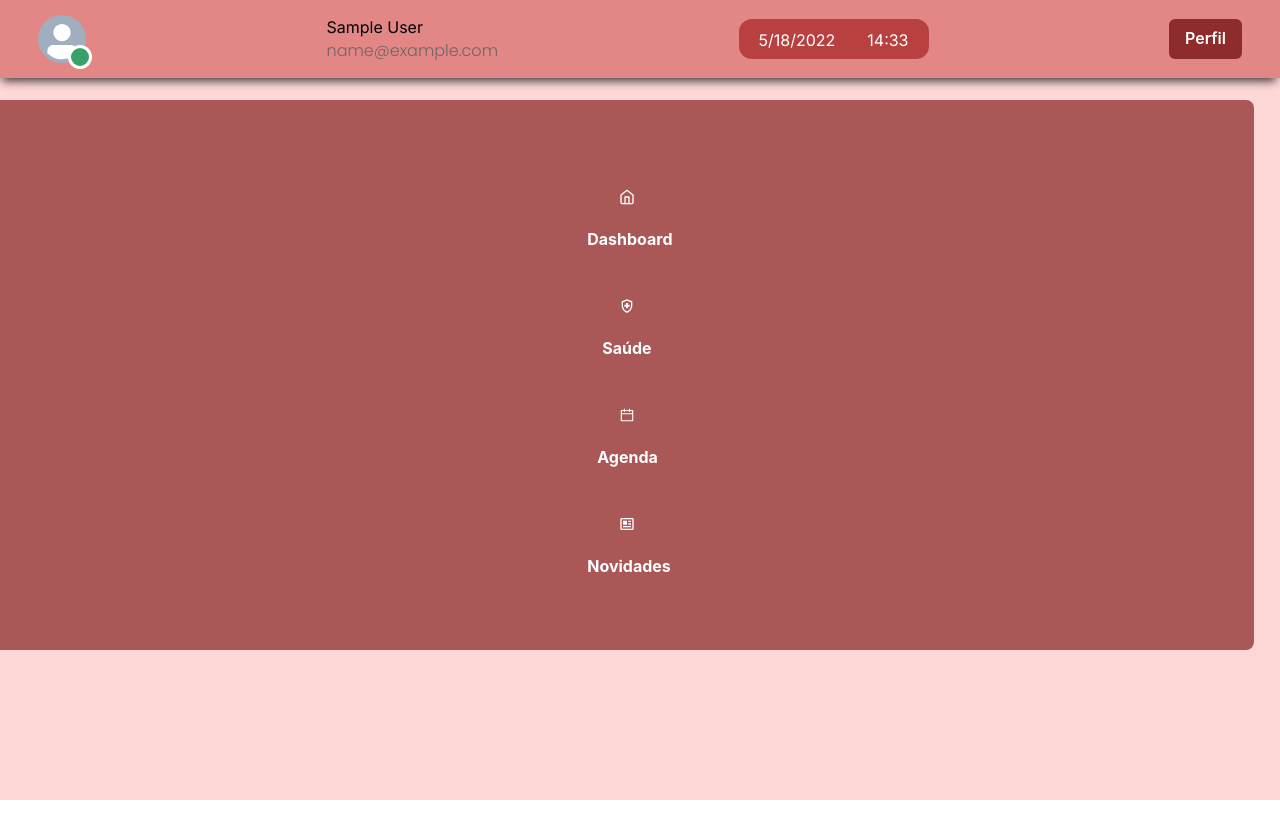
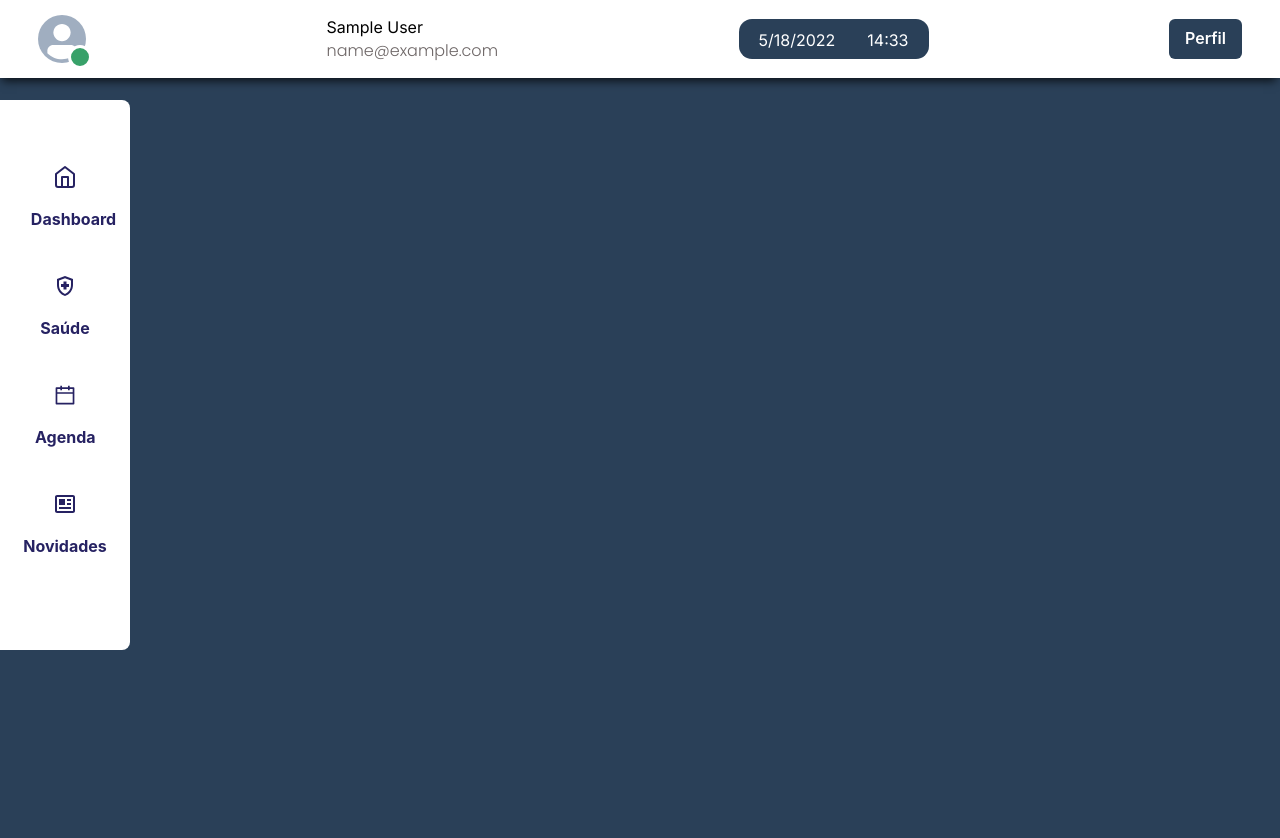
Before and after one commit to fferreiracanedo/my-dogs-health, a React (Create React App) app in the folder mydogshealth/: page /dashboard/consultas in a window 1280 px wide. Shown: the top 838 px of the page. Before the commit the page ends 800 px from the top, so only its background shows below. Built offline with nearby package versions, Linux system fonts and the light colour scheme; sample sign-in values are in the browser's storage.

Commit message:
fix: paleta de cores

```diff
--- a/mydogshealth/src/App.js
+++ b/mydogshealth/src/App.js
@@ -10,10 +10,11 @@ function App() {
   return (
     <ChakraProvider theme={theme}>
       <Flex
-        height="100%"
+        height="220vh"
         width="100%"
         justifyContent="center"
-        bgColor="#FED7D7"
+        bgColor="#2A4058"
+        color="#FFF"
       >
         <Routes />
         {/* <DashboardDoctor /> */}
--- a/mydogshealth/src/components/CardDashboardAddDog/index.jsx
+++ b/mydogshealth/src/components/CardDashboardAddDog/index.jsx
@@ -22,7 +22,7 @@ const CardDashboardAddDog = () => {
   return (
     <Flex
       m="2%"
-      backgroundColor="#AC5858"
+      backgroundColor="#FFF"
       padding="1rem"
       borderRadius="8px"
       width={{ base: '100%', md: '45%' }}
@@ -34,7 +34,7 @@ const CardDashboardAddDog = () => {
         <Box
           width="100%"
           fontSize={{ base: '18px', md: '14px', lg: '16px', xl: '20px' }}
-          color="#ffffff"
+          color="#000"
           fontFamily="Inter"
           fontStyle="normal"
           fontWeight="700"
@@ -45,7 +45,7 @@ const CardDashboardAddDog = () => {
         <Box
           width="100%"
           maxWidth="300px"
-          color="#ffffff"
+          color="#000"
           fontFamily="Poppins"
           fontStyle="normal"
           fontWeight="400"
@@ -86,8 +86,8 @@ const CardDashboardAddDog = () => {
             display="flex"
             alignItems="center"
             textAlign="center"
-            backgroundColor="#792323"
-            color="#fff"
+            backgroundColor="#b8b3b3"
+            color="#000"
             size="xs"
             onClick={onOpen}
             fontWeight="bold"
--- a/mydogshealth/src/components/CardFeed/index.jsx
+++ b/mydogshealth/src/components/CardFeed/index.jsx
@@ -3,9 +3,9 @@ import { Box, Text, Button, Flex } from '@chakra-ui/react';
 const CardFeed = ({ title, text }) => {
   return (
     <Flex
-      backgroundColor="#AC5858"
+      backgroundColor="#A5B6CA"
       width="100%"
-      color="#FFFFFF"
+      color="#000"
       borderRadius="8px"
       margin="10px 0"
       justifyContent="space-around"
--- a/mydogshealth/src/components/CardMarcarConsulta/index.jsx
+++ b/mydogshealth/src/components/CardMarcarConsulta/index.jsx
@@ -28,10 +28,11 @@ const CardMarcarConsulta = () => {
       m="2%"
       width={{ base: '100%', md: '45%' }}
       height="200px"
-      backgroundColor="#AC5858"
+      backgroundColor="#FFF"
       padding="1rem"
       borderRadius="8px"
       justifyContent="center"
+
     >
       <>
         <Modal isOpen={isOpen} onClose={onClose}>
@@ -282,11 +283,11 @@ const CardMarcarConsulta = () => {
         </Modal>
       </>
 
-      <Box width="100%">
+      <Box width="100%" >
         <Box
           width="100%"
           fontSize={{ base: '18px', md: '14px', lg: '16px', xl: '20px' }}
-          color="#ffffff"
+          color="#000"
           fontFamily="Inter"
           fontStyle="normal"
           fontWeight="700"
@@ -297,7 +298,7 @@ const CardMarcarConsulta = () => {
         <Box
           width="100%"
           maxWidth="300px"
-          color="#ffffff"
+          color="#000"
           fontFamily="Poppins"
           fontStyle="normal"
           fontWeight="400"
@@ -330,14 +331,14 @@ const CardMarcarConsulta = () => {
             display="flex"
             alignItems="center"
             textAlign="center"
-            backgroundColor="#792323"
+            backgroundColor="#b8b3b3"
             color="#fff"
             size="xs"
             onClick={onOpen}
             fontWeight="bold"
             fontSize={{ base: '10px', md: '12px', lg: '18px' }}
           >
-            <Text margin="5px 5px 6px 5px">+</Text>
+            <Text color="#000" margin="5px 5px 6px 5px">+</Text>
           </Button>
         </Box>
       </Box>
--- a/mydogshealth/src/components/FeedDashboard/index.jsx
+++ b/mydogshealth/src/components/FeedDashboard/index.jsx
@@ -24,7 +24,7 @@ const FeedDashboard = () => {
     <Box
       borderRadius="8px"
       padding="12px 24px"
-      bgColor="#F56565"
+      bgColor="#FFF"
       display="flex"
       flexDir="column"
       width="100%"
@@ -36,7 +36,7 @@ const FeedDashboard = () => {
         fontWeight="bold"
         width="100%"
       >
-        <Text  fontFamily="Poppins" textAlign="center">
+        <Text fontFamily="Poppins" textAlign="center">
           Feed
         </Text>
       </Box>
--- a/mydogshealth/src/components/Form/index.jsx
+++ b/mydogshealth/src/components/Form/index.jsx
@@ -71,24 +71,24 @@ const Form = () => {
         width="90%"
         display="flex"
         flexDir="column"
-        bgColor="#EEC0C0"
+        bgColor="#FFF"
         alignContent="center"
         alignItems="center"
         borderRadius="8px"
       >
-        <Text fontWeight="bold" fontSize="20px" color="white" marginTop="20px">
-          Registro
-        </Text>
-
         <Box
           width="100%"
-          bgColor="#EEC0C0"
+          // bgColor="#EEC0C0"
           padding="20px"
           borderRadius="10px"
           display="flex"
           flexDirection="column"
           alignItems="center"
+          // border="1px solid black"
         >
+          <Text fontWeight="bold" fontSize="20px" marginTop="20px" color="#2A4058">
+            Registro
+          </Text>
           <form onSubmit={handleSubmit(onSubmitFunction)}>
             <Box
               display="flex"
@@ -111,6 +111,7 @@ const Form = () => {
               <FormControl padding="12px" isInvalid={errors.password}>
                 <InputGroup size="md">
                   <Input
+                    color="#000"
                     width="100%"
                     type={show ? 'text' : 'password'}
                     placeholder="Digite sua Senha"
@@ -137,6 +138,7 @@ const Form = () => {
               <FormControl padding="12px" isInvalid={errors.confirmPassword}>
                 <InputGroup size="md">
                   <Input
+                    color="#000"
                     width="100%"
                     type={show2 ? 'text' : 'password'}
                     placeholder="Confirme sua Senha"
@@ -166,12 +168,12 @@ const Form = () => {
                 type="submit"
                 colorScheme="#2c2121"
                 color="white"
-                bgColor="#962C2C"
+                bgColor="#2A4058"
                 marginBottom="20px"
                 _hover={{
-                  background: '#EEC0C0',
-                  color: 'teal.500',
-                  border: '2px solid #FFFFFF',
+                  background: '#FFF',
+                  color: '#000',
+                  border: '2px solid #000000',
                 }}
               >
                 Registrar
--- a/mydogshealth/src/components/HeaderDashBoard/index.jsx
+++ b/mydogshealth/src/components/HeaderDashBoard/index.jsx
@@ -35,7 +35,7 @@ const HeaderDashBoard = () => {
     -moz-box-shadow: -1px 6px 9px -3px rgba(0,0,0,0.75);
     box-shadow: -1px 6px 9px -3px rgba(0,0,0,0.75);"
       marginBottom="2px"
-      bgColor="#e28686"
+      bgColor="#ffffff"
       w="100%"
     >
       <Flex
@@ -60,7 +60,7 @@ const HeaderDashBoard = () => {
           w="190px"
           height="40px"
           justifyContent="space-between"
-          bgColor="#b84040"
+          bgColor="#2A4058"
           padding="13px 20px"
           borderRadius="13px"
           color="white"
@@ -75,7 +75,7 @@ const HeaderDashBoard = () => {
         </Flex>
 
         <Menu>
-          <MenuButton as={Button} bgColor="#8E2C2C" color="white">
+          <MenuButton as={Button} bgColor="#2A4058" color="white">
             Perfil
           </MenuButton>
           <MenuList>
--- a/mydogshealth/src/components/MenuDashboard/index.jsx
+++ b/mydogshealth/src/components/MenuDashboard/index.jsx
@@ -12,8 +12,8 @@ const MenuDashboard = () => {
       <Box width="100%">
         <Box
           height="550px"
-          width="100%"
-          bgColor="#A95757"
+          width="130px"
+          bgColor="#FFF"
           display="flex"
           flexDir="column"
           borderRadius="0px 8px 8px 0px"
@@ -23,17 +23,21 @@ const MenuDashboard = () => {
           marginTop="20px"
         >
           <Box alignContent="center">
-            <Box display="flex" flexDir="column" margin="10px auto">
+            <Box display="flex" flexDir="column"  alignItems="center">
               <Box marginBottom="35px">
                 <IconButton
                   colorScheme=""
+                  color="#262262"
+                  fontSize="24px"
                   marginTop="40px"
-                  width="100px"
+                  margin="0 auto"
+                  width="100%"
                   onClick={() => history.push('/dashboard')}
                   icon={<FiHome />}
                 ></IconButton>
+
                 <Text
-                  color="white"
+                  color="#262262"
                   marginTop="10px"
                   left="10%"
                   position="relative"
@@ -46,14 +50,18 @@ const MenuDashboard = () => {
               <Box marginBottom="35px">
                 <IconButton
                   colorScheme=""
-                  width="100px"
+                  color="#262262"
+                  fontSize="24px"
+                  marginTop="40px"
+                  margin="0 auto"
+                  width="100%"
                   icon={<MdOutlineHealthAndSafety />}
                   onClick={() => history.push('/dashboard/cuidados')}
                 ></IconButton>
                 <Text
-                  color="white"
+                  color="#262262"
                   marginTop="10px"
-                  left="25%"
+                  // left="25%"
                   position="relative"
                   fontWeight="bold"
                 >
@@ -65,10 +73,15 @@ const MenuDashboard = () => {
                 <IconButton
                   width="100px"
                   colorScheme=""
+                  color="#262262"
+                  fontSize="24px"
+                  marginTop="40px"
+                  margin="0 auto"
+
                   icon={<AiOutlineCalendar />}
                 ></IconButton>
                 <Text
-                  color="white"
+                  color="#262262"
                   marginTop="10px"
                   left="20%"
                   position="relative"
@@ -81,13 +94,17 @@ const MenuDashboard = () => {
               <Box marginBottom="35px">
                 <IconButton
                   colorScheme=""
-                  width="100px"
+                  color="#262262"
+                  fontSize="24px"
+                  marginTop="40px"
+                  margin="0 auto"
+                  width="100%"
                   icon={<BiNews />}
                 ></IconButton>
                 <Text
-                  color="white"
+                  color="#262262"
                   marginTop="10px"
-                  left="10%"
+                  // left="10%"
                   position="relative"
                   fontWeight="bold"
                 >
```
Also changed, not shown: mydogshealth/src/components/Login/index.jsx (+14 -16 lines).
